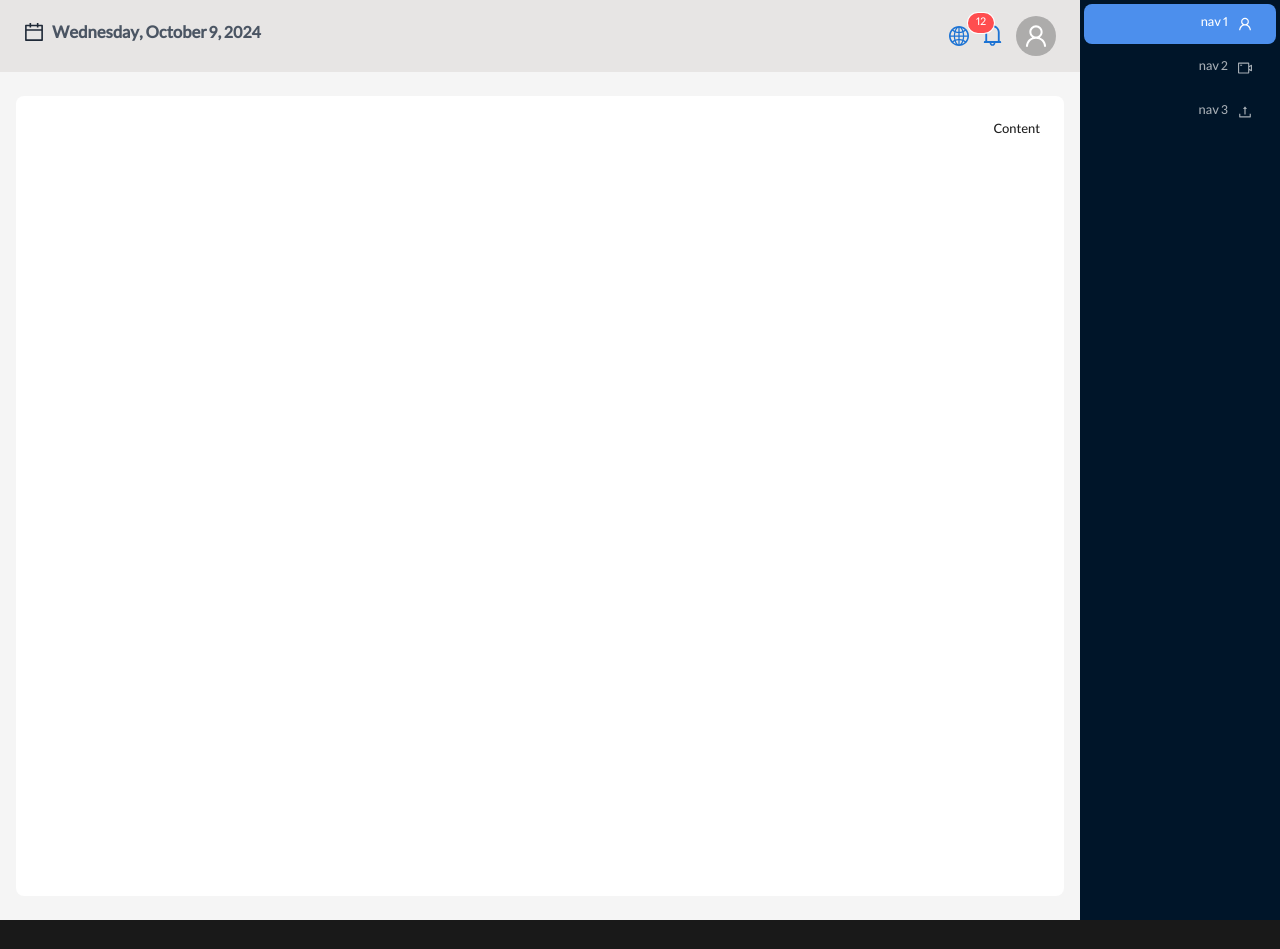
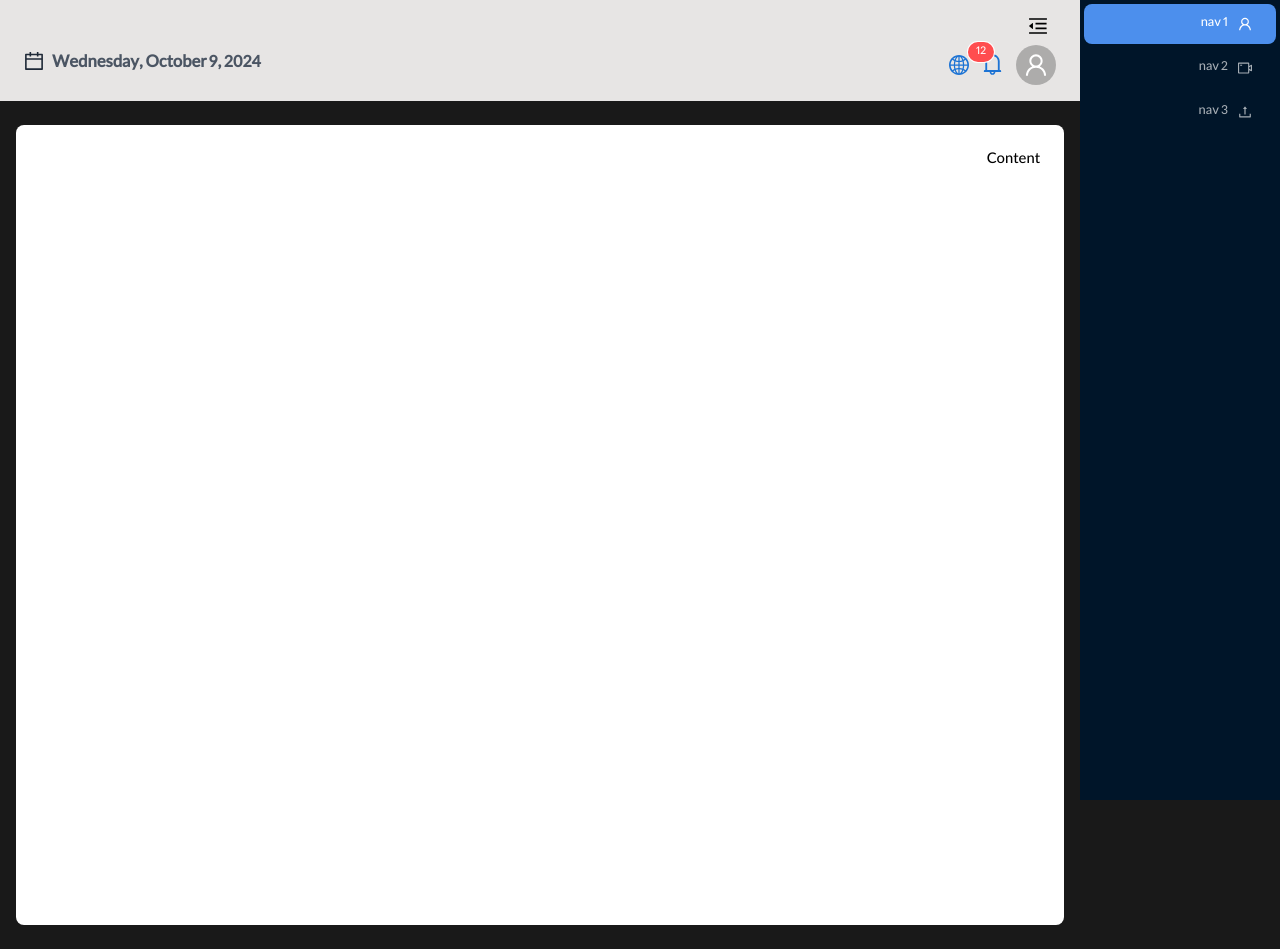
Before and after one commit to HaniehGharaee/dashboard-pharmacy, a React (Vite) app: page / in a window 1280 px wide. Before the commit the page ends 920 px from the top, so only its background shows below. Built offline with nearby package versions, Linux system fonts and the light colour scheme; a web font is replaced by a local one.

Commit message:
Fix sidebar and Header Side by side

```diff
--- a/src/layouts/PanelLayout/index.jsx
+++ b/src/layouts/PanelLayout/index.jsx
@@ -1,9 +1,31 @@
-import {Sidebar} from '@/layouts/PanelLayout/sidebar'
+import { useState } from "react";
+import { Sidebar } from "@/layouts/PanelLayout/sidebar";
+import HeaderPublic from "../PublicLayout/Header";
+import { theme } from "antd";
+
 const PanelLayout = () => {
+  const [collapsed, setCollapsed] = useState(false);
+  const {
+    token: { colorBgContainer, borderRadiusLG },
+  } = theme.useToken();
   return (
-    <>
-      <Sidebar />
-    </>
+    <div style={{ display: "flex" }}>
+      <Sidebar collapsed={collapsed} />
+      <div style={{ flex: 1}}>
+        <HeaderPublic collapsed={collapsed} setCollapsed={setCollapsed} />
+        <main
+          style={{
+            margin: "24px 16px",
+            padding: 24,
+            minHeight: 800,
+            background: colorBgContainer,
+            borderRadius: borderRadiusLG,
+          }}
+        >
+          Content
+        </main>
+      </div>
+    </div>
   );
 };
 
--- a/src/layouts/PanelLayout/sidebar.jsx
+++ b/src/layouts/PanelLayout/sidebar.jsx
@@ -1,23 +1,20 @@
-import React, { useState } from "react";
 import {
-  MenuFoldOutlined,
-  MenuUnfoldOutlined,
   UploadOutlined,
   UserOutlined,
   VideoCameraOutlined,
 } from "@ant-design/icons";
-import { Button, Layout, Menu, theme } from "antd";
-import HeaderPublic from "./../PublicLayout/Header";
-const { Header, Sider, Content } = Layout;
+import { Menu } from "antd";
+
 export const Sidebar = ({ collapsed }) => {
-  //const [collapsed, setCollapsed] = useState(false);
-  const {
-    token: { colorBgContainer, borderRadiusLG },
-  } = theme.useToken();
   return (
-    <Layout>
-      <Sider trigger={null} collapsible collapsed={collapsed}>
-        {/* <div className="demo-logo-vertical" /> */}
+    <div
+      style={{
+        width: collapsed ? "80px" : "200px",
+        transition: "width 0.3s",
+        background: "#001529",
+        height: "100vh",
+      }}
+    >
       <Menu
         theme="dark"
         mode="inline"
@@ -40,33 +37,6 @@ export const Sidebar = ({ collapsed }) => {
           },
         ]}
       />
-      </Sider>
-      <Layout>
-        {/* <Header style={{ padding: 0, background: colorBgContainer }}>
-          <Button
-            type="text"
-            icon={collapsed ? <MenuUnfoldOutlined /> : <MenuFoldOutlined />}
-            onClick={() => setCollapsed(!collapsed)}
-            style={{
-              fontSize: "16px",
-              width: 64,
-              height: 64,
-            }}
-          />
-        </Header> */}
-        <HeaderPublic />
-        <Content
-          style={{
-            margin: "24px 16px",
-            padding: 24,
-            minHeight: 800,
-            background: colorBgContainer,
-            borderRadius: borderRadiusLG,
-          }}
-        >
-          Content
-        </Content>
-      </Layout>
-    </Layout>
+    </div>
   );
 };
--- a/src/layouts/PublicLayout/Header.jsx
+++ b/src/layouts/PublicLayout/Header.jsx
@@ -10,8 +10,9 @@ import {
 } from "@ant-design/icons";
 import { UserOutlined } from "@ant-design/icons";
 import { Avatar, Space, Dropdown } from "antd";
+import { MenuFoldOutlined, MenuUnfoldOutlined } from "@ant-design/icons";
 
-const HeaderPublic = () => {
+const HeaderPublic = ({ collapsed, setCollapsed }) => {
   const [currentLanguage, setCurrentLanguage] = useState("fa" || "en");
   const [isOpen, setIsOpen] = useState(false);
   const [scrolled, setScrolled] = useState(false);
@@ -54,6 +55,10 @@ const HeaderPublic = () => {
         scrolled ? "shadow-lg" : ""
       }`}
     >
+      <button onClick={() => setCollapsed(!collapsed)} className="text-xl mr-2">
+        {collapsed ? <MenuUnfoldOutlined /> : <MenuFoldOutlined />}
+      </button>
+
       <div className="flex items-center justify-between">
         <div className="flex items-center gap-3">
           <Space wrap size={16}>
```
Lines whose indentation alone changed are shown as unchanged.
